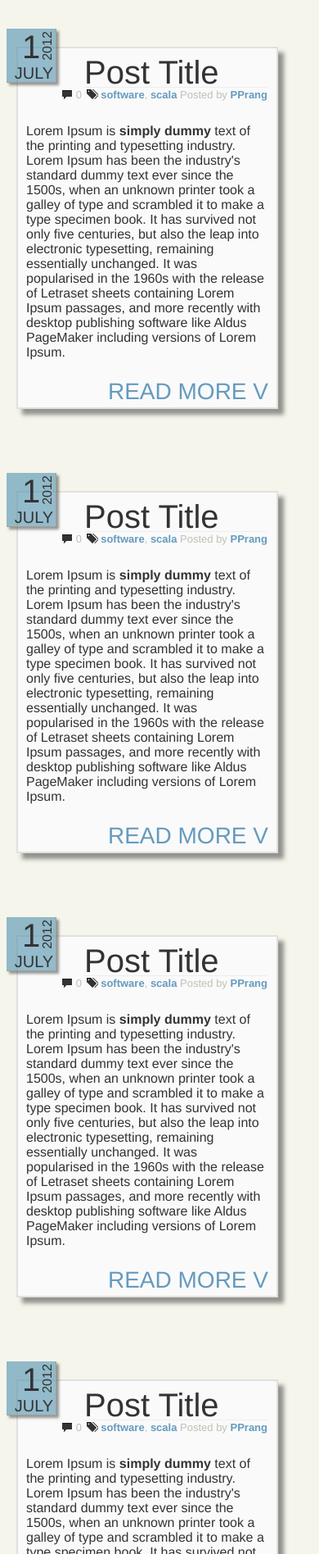
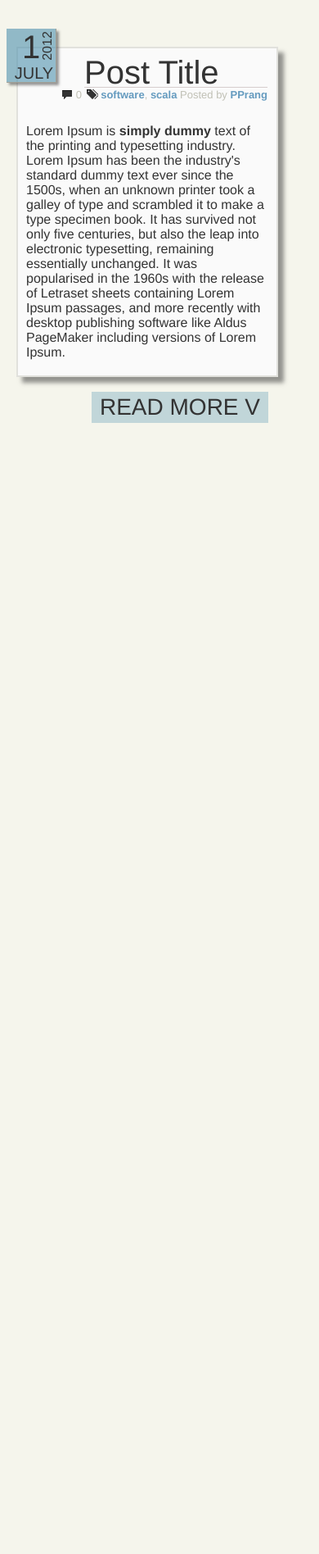
Before and after one commit to jasalguero/EmberTest, a plain HTML site: page index.html in a window 390 px wide. Shown: the part 104-2000 px from the top of the page at 82% size. After the commit the page ends 844 px from the top, so only its background shows below. Drawn offline with nearby package versions, Linux system fonts and the light colour scheme.

Commit message:
Added expand/collapse functionality

```diff
--- a/css/style.css
+++ b/css/style.css
@@ -129,7 +129,7 @@ h1 {
 
 .postTitle h1 {
 	margin-left: 30px;
-	border-bottom: 1px solid #EEE;
+	border-bottom: 1px solid #D6CDCD;
 	font-weight:lighter;
 	font-size:40px;
 }
@@ -154,14 +154,25 @@ h1 {
 	font-size: 16px;
 }
 
-.postMore {
+.postContent .fullText{
+	display:none;
+}
+
+.postMore{
+	background-color:red;
+	display:block;
+}
+
+.postMore span{
+	float:right;
+	background-color: rgba(75, 143, 173, 0.30);
 	margin-top:30px;
 	text-align: right;
-	color: #659BBF;
 	font-size: 28px;
+	padding:10px;
 }
 
 .postMore span:hover {
-	color: #275E75;
-	cursor: hand
+	background-color: rgba(75, 143, 173, 0.60);
+	cursor: pointer;
 }
--- a/index.html
+++ b/index.html
@@ -1,4 +1,5 @@
-<!doctype html> <!--[if lt IE 7 ]> <html lang="en" class="ie6"> <![endif]-->
+<!DOCTYPE html>
+<!--[if lt IE 7 ]> <html lang="en" class="ie6"> <![endif]-->
 <!--[if IE 7 ]>    <html lang="en" class="ie7"> <![endif]-->
 <!--[if IE 8 ]>    <html lang="en" class="ie8"> <![endif]-->
 <!--[if IE 9 ]>    <html lang="en" class="ie9"> <![endif]-->
@@ -68,153 +69,39 @@
 									<!--<span class="postDate"> MAY <strong>5</strong> 2012 </span>-->
 									<div class="postTitle">
 										<span><h1>Post Title</h1></span>
-										<small>
-											<span class="comments">
-												<i class="icon-comment"> </i>
-												<span>0</span>
-											</span>
-											<span class="tags">
-												<i class="icon-tags"> </i>
-												<span>
-													<a href="#">software</a>,
-													<a href="#">scala</a>
-												</span>
-											</span>
-											<span class="author">
-												 Posted by <a href="#">PPrang</a>
-											</span>
-										</small>
+										<small> <span class="comments"> <i class="icon-comment"> </i> <span>0</span> </span> <span class="tags"> <i class="icon-tags"> </i> <span> <a href="#">software</a>, <a href="#">scala</a> </span> </span> <span class="author"> Posted by <a href="#">PPrang</a> </span> </small>
 									</div>
 
 								</div>
 								<div class="postContent">
-									<span>Lorem Ipsum is <b>simply dummy</b> text of the printing and typesetting industry. Lorem Ipsum has been the industry's standard dummy text ever since the 1500s, when an unknown printer took a galley of type and scrambled it to make a type specimen book. It has survived not only five centuries, but also the leap into electronic typesetting, remaining essentially unchanged. It was popularised in the 1960s with the release of Letraset sheets containing Lorem Ipsum passages, and more recently with desktop publishing software like Aldus PageMaker including versions of Lorem Ipsum.</span>
+									<div class="summary">
+										<p>Lorem Ipsum is <b>simply dummy</b> text of the printing and typesetting industry. Lorem Ipsum has been the industry's standard dummy text ever since the 1500s, when an unknown printer took a galley of type and scrambled it to make a type specimen book. It has survived not only five centuries, but also the leap into electronic typesetting, remaining essentially unchanged. It was popularised in the 1960s with the release of Letraset sheets containing Lorem Ipsum passages, and more recently with desktop publishing software like Aldus PageMaker including versions of Lorem Ipsum.</p>
+									</div>
+									<div class="fullText">
+										<p>
+											Lorem ipsum dolor sit amet, consectetur adipiscing elit. Proin magna diam, gravida id posuere a, tristique consectetur tellus. Maecenas pellentesque dapibus metus nec cursus. Proin vitae orci felis. Suspendisse in dui ligula, in sodales enim. Nulla quam dolor, ornare eget aliquet quis, ultrices vel purus. Integer id justo enim, eu hendrerit neque. In urna felis, rutrum eu tempor non, malesuada id odio. Nulla in felis quis nisl luctus tincidunt. In eget auctor sapien. Sed risus mauris, pretium sed aliquam eu, scelerisque vulputate justo. Proin at porta odio. Vivamus sodales massa ac neque ullamcorper dignissim. Donec sed eros vitae orci luctus imperdiet id nec sapien. Integer auctor nulla eu nulla posuere consectetur. Maecenas a est tellus, et fermentum lorem.
+										</p>
+										<p>
+											Praesent sapien sem, sollicitudin non varius sed, aliquet commodo urna. Nulla libero dolor, faucibus ac sodales nec, egestas suscipit tellus. Maecenas hendrerit interdum tortor et congue. Suspendisse laoreet facilisis augue. Praesent euismod magna id lorem venenatis volutpat. Maecenas in justo eget ante malesuada malesuada eget at odio. Pellentesque habitant morbi tristique senectus et netus et malesuada fames ac turpis egestas.
+										</p>
+										<p>
+											Fusce ultrices rutrum velit eget condimentum. Donec ac felis vel enim fermentum feugiat. Cras lacinia lacinia vestibulum. Nulla condimentum arcu et est egestas ut pretium odio pretium. Duis leo enim, pellentesque non pretium gravida, euismod in eros. Suspendisse odio tellus, dictum quis interdum at, aliquam condimentum dui. Duis vitae nibh non magna volutpat condimentum. Praesent molestie mattis erat, quis blandit nisi dapibus a. Ut convallis aliquet diam quis rhoncus.
+										</p>
+										<p>
+											Nulla facilisi. Cras bibendum tristique molestie. Pellentesque placerat tellus vitae orci lobortis consequat. Integer vitae tortor justo, in semper leo. Duis accumsan tincidunt tellus ac ultrices. Donec lacinia posuere tristique. Integer vehicula lacus id sem ornare at mollis odio vehicula. Phasellus mauris est, viverra eget porttitor at, mollis ut urna. Pellentesque eu sem vel purus pellentesque imperdiet at ac sem.
+										</p>
+										<p>
+											Vivamus dui eros, tempor non consectetur dapibus, mattis vitae risus. Mauris blandit, risus ut mattis lacinia, est dui tincidunt est, id ornare tortor orci ac eros. Vivamus metus enim, commodo sed pretium eget, aliquam et arcu. Morbi imperdiet, tellus condimentum pellentesque consequat, nisi urna posuere nunc, sit amet rutrum elit ligula nec turpis. In metus mi, dapibus non placerat et, viverra vel purus. Nullam vitae velit purus, in condimentum magna. Etiam eu ipsum iaculis felis fringilla euismod. Suspendisse ac est quis nibh ultrices tristique. Donec nec sem risus, in pharetra ipsum. Curabitur sed quam nisi, at ultricies ligula. Donec adipiscing mattis justo non placerat. Pellentesque dui leo, egestas eu interdum in, faucibus ut neque. Sed et ligula sit amet leo tincidunt semper. Mauris interdum auctor nulla id convallis.
+										</p>
+									</div>
 								</div>
 								<div class="postMore">
-									<span>READ MORE V</span>
+									<span class="toggleButton">READ MORE V</span>
+									<span class="toggleButton" style="display:none">READ LESS ^</span>
 								</div>
 							</div>
 						</article>
 
-						<!-- POST -->
-						<article>
-							<div class="post span11">
-								<div class="postHeader">
-									<div class="postDate">
-										<span class="day">1</span>
-										<span class="month">July</span>
-										<span class="year">2012</span>
-									</div>
-									<!--<span class="postDate"> MAY <strong>5</strong> 2012 </span>-->
-									<div class="postTitle">
-										<span><h1>Post Title</h1></span>
-										<small>
-											<span class="comments">
-												<i class="icon-comment"> </i>
-												<span>0</span>
-											</span>
-											<span class="tags">
-												<i class="icon-tags"> </i>
-												<span>
-													<a href="#">software</a>,
-													<a href="#">scala</a>
-												</span>
-											</span>
-											<span class="author">
-												 Posted by <a href="#">PPrang</a>
-											</span>
-										</small>
-									</div>
-
-								</div>
-								<div class="postContent">
-									<span>Lorem Ipsum is <b>simply dummy</b> text of the printing and typesetting industry. Lorem Ipsum has been the industry's standard dummy text ever since the 1500s, when an unknown printer took a galley of type and scrambled it to make a type specimen book. It has survived not only five centuries, but also the leap into electronic typesetting, remaining essentially unchanged. It was popularised in the 1960s with the release of Letraset sheets containing Lorem Ipsum passages, and more recently with desktop publishing software like Aldus PageMaker including versions of Lorem Ipsum.</span>
-								</div>
-								<div class="postMore">
-									<span>READ MORE V</span>
-								</div>
-							</div>
-						</article>
-
-						<!-- POST -->
-						<article>
-							<div class="post span11">
-								<div class="postHeader">
-									<div class="postDate">
-										<span class="day">1</span>
-										<span class="month">July</span>
-										<span class="year">2012</span>
-									</div>
-									<!--<span class="postDate"> MAY <strong>5</strong> 2012 </span>-->
-									<div class="postTitle">
-										<span><h1>Post Title</h1></span>
-										<small>
-											<span class="comments">
-												<i class="icon-comment"> </i>
-												<span>0</span>
-											</span>
-											<span class="tags">
-												<i class="icon-tags"> </i>
-												<span>
-													<a href="#">software</a>,
-													<a href="#">scala</a>
-												</span>
-											</span>
-											<span class="author">
-												 Posted by <a href="#">PPrang</a>
-											</span>
-										</small>
-									</div>
-
-								</div>
-								<div class="postContent">
-									<span>Lorem Ipsum is <b>simply dummy</b> text of the printing and typesetting industry. Lorem Ipsum has been the industry's standard dummy text ever since the 1500s, when an unknown printer took a galley of type and scrambled it to make a type specimen book. It has survived not only five centuries, but also the leap into electronic typesetting, remaining essentially unchanged. It was popularised in the 1960s with the release of Letraset sheets containing Lorem Ipsum passages, and more recently with desktop publishing software like Aldus PageMaker including versions of Lorem Ipsum.</span>
-								</div>
-								<div class="postMore">
-									<span>READ MORE V</span>
-								</div>
-							</div>
-						</article>
-
-						<!-- POST -->
-						<article>
-							<div class="post span11">
-								<div class="postHeader">
-									<div class="postDate">
-										<span class="day">1</span>
-										<span class="month">July</span>
-										<span class="year">2012</span>
-									</div>
-									<!--<span class="postDate"> MAY <strong>5</strong> 2012 </span>-->
-									<div class="postTitle">
-										<span><h1>Post Title</h1></span>
-										<small>
-											<span class="comments">
-												<i class="icon-comment"> </i>
-												<span>0</span>
-											</span>
-											<span class="tags">
-												<i class="icon-tags"> </i>
-												<span>
-													<a href="#">software</a>,
-													<a href="#">scala</a>
-												</span>
-											</span>
-											<span class="author">
-												 Posted by <a href="#">PPrang</a>
-											</span>
-										</small>
-									</div>
-
-								</div>
-								<div class="postContent">
-									<span>Lorem Ipsum is <b>simply dummy</b> text of the printing and typesetting industry. Lorem Ipsum has been the industry's standard dummy text ever since the 1500s, when an unknown printer took a galley of type and scrambled it to make a type specimen book. It has survived not only five centuries, but also the leap into electronic typesetting, remaining essentially unchanged. It was popularised in the 1960s with the release of Letraset sheets containing Lorem Ipsum passages, and more recently with desktop publishing software like Aldus PageMaker including versions of Lorem Ipsum.</span>
-								</div>
-								<div class="postMore">
-									<span>READ MORE V</span>
-								</div>
-							</div>
-						</article>
 					</section>
 
 				</div>
--- a/js/app.js
+++ b/js/app.js
@@ -1,7 +1,18 @@
 var App = Em.Application.create();
 
 App.MyView = Em.View.extend({
-  mouseDown: function() {
-    window.alert("hello world!");
-  }
 });
+
+
+/******************************************************/
+/*				BASIC FUNCTIONALITY					  */
+/******************************************************/
+$(document).ready(function() {
+
+	//Add event for expand and collapse post content
+	$(".postMore .toggleButton").on("click", function(){
+		$(this).closest(".post").find(".fullText").fadeToggle("400","linear");
+		$(this).parent().children(".toggleButton").toggle();
+	});
+
+});
```
